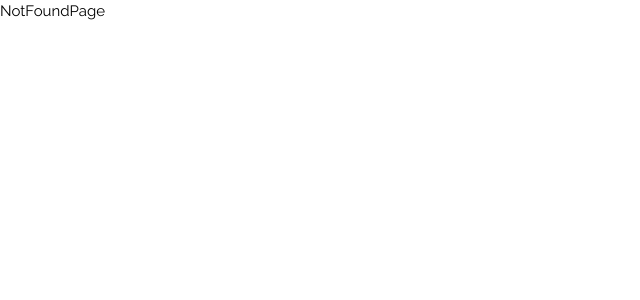
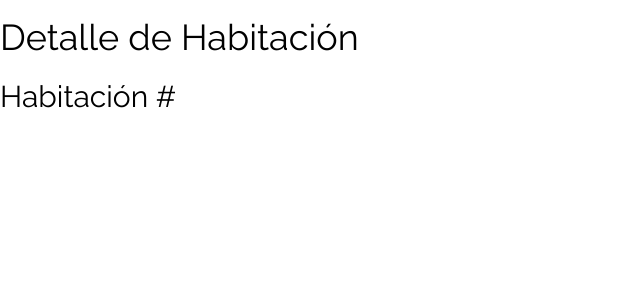
Before and after one commit to agaviria-projects/hotelapp-v1-03052025, a React (Vite) app: page /Rooms/1 in a window 1280 px wide. Shown: the top 300 px of the page, without its empty margins (0-640 px from the left). Built offline with nearby package versions, Linux system fonts and the light colour scheme.

Commit message:
Se crea el manejador rutas con parametros, cuando le de click a una imagen muestre los datos de esa imagen

```diff
--- a/src/App.jsx
+++ b/src/App.jsx
@@ -4,6 +4,7 @@ import AboutPage from "./Pages/AboutPage";
 import ContactPage from "./Pages/ContactPage";
 import NotFoundPage from "./Pages/NotFoundPage";
 import RoomsPage from "./Pages/RoomsPage";
+import RoomDetailsPage from "./Pages/RoomDetailsPage";
 
 function App() {
 
@@ -13,6 +14,7 @@ function App() {
           <Route path="/" element={ <HomePage />}/>
           <Route path="/About" element={ <AboutPage />}/>
           <Route path="/Rooms" element={ <RoomsPage />}/>
+          <Route path="/Rooms/:id" element={ <RoomDetailsPage />}/>
           <Route path="/Contact" element={ <ContactPage />}/>
           <Route path="*" element={ <NotFoundPage />}/>
         </Routes>
--- /dev/null
+++ b/src/Pages/RoomDetailsPage.jsx
@@ -0,0 +1,10 @@
+
+
+export default function RoomDetailsPage() {
+  return (
+    <div>
+      <h1>Detalle de Habitación</h1>
+      <h2>Habitación #</h2>
+    </div>
+  )
+}
```
